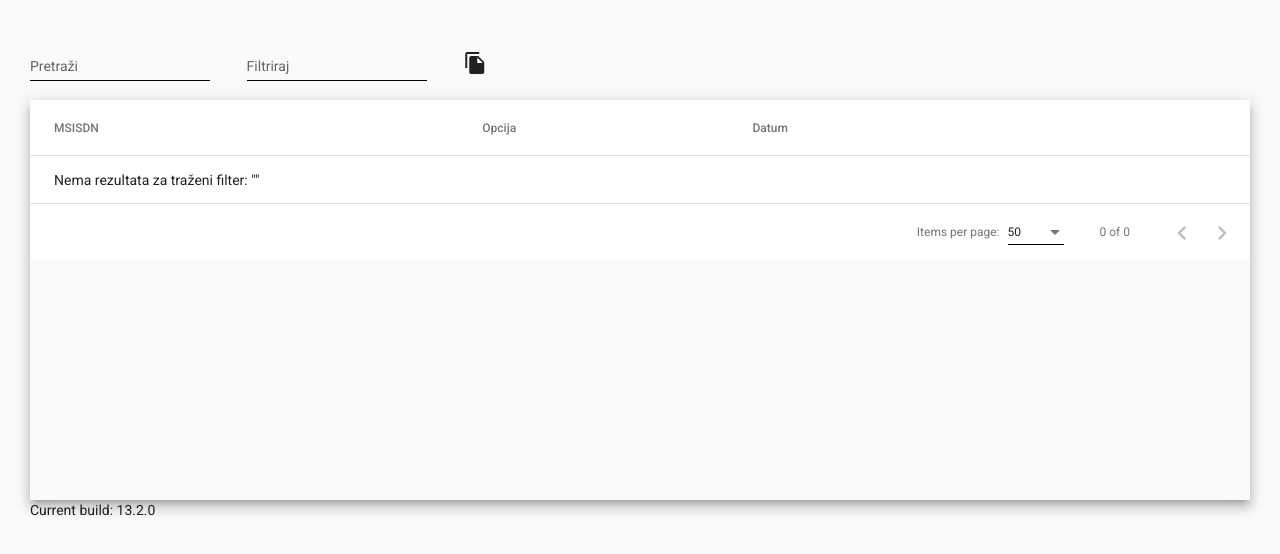
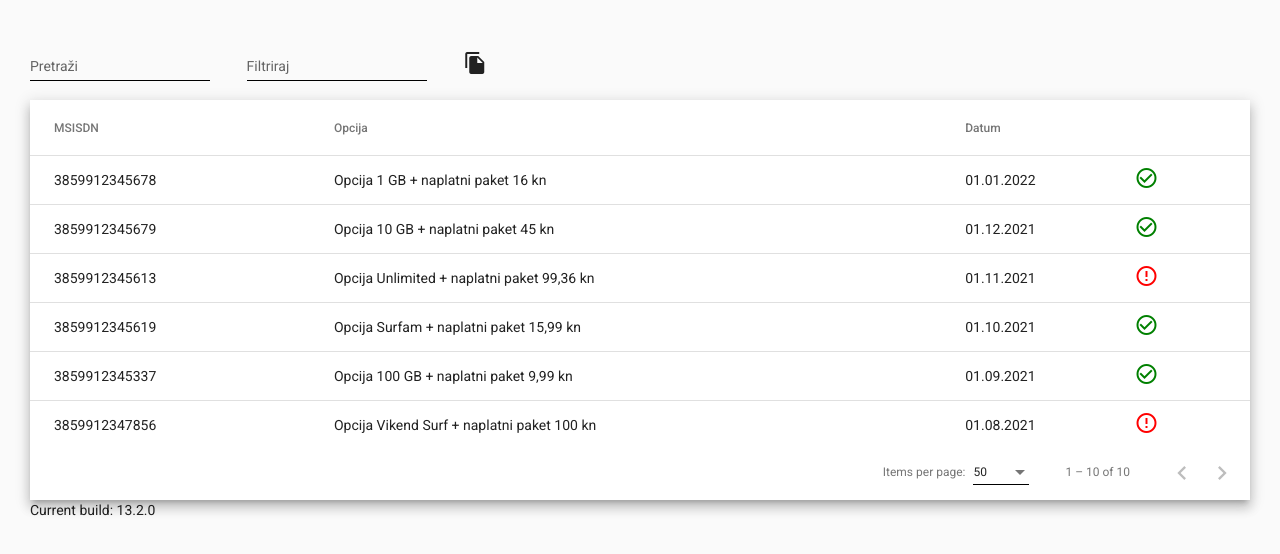
Before and after one commit to lukalik1234/angular-oausfg-1e2qqp, an Angular app: page / in a window 1280 px wide. Shown: the top 554 px of the page. Built offline with nearby package versions, Linux system fonts and the light colour scheme.

Commit message:
2 files modified

```diff
--- a/src/app/table-expandable-rows-example.css
+++ b/src/app/table-expandable-rows-example.css
@@ -123,6 +123,7 @@ tr.example-element-row:not(.example-expanded-row):active {
 }
 
 .excel:hover {
+  color: green;
   transform: scale(
     1.3
   ); /* (150% zoom - Note: if the zoom is too large, it will go outside of the viewport) */
--- a/src/app/table-expandable-rows-example.ts
+++ b/src/app/table-expandable-rows-example.ts
@@ -76,7 +76,118 @@ export interface PeriodicElement {
   billingAccount: number;
 }
 
-const ELEMENT_DATA: PeriodicElement[] = [];
+const ELEMENT_DATA: PeriodicElement[] = [
+  {
+    status: 'COMPLETED',
+    msisdn: '3859912345678',
+    oib: 18487863527,
+    opcija: 'Opcija 1 GB + naplatni paket 16 kn',
+    paket: 'PPR1',
+    customer: `Ante Nejasmic`,
+    datum: '01.01.2022',
+    error: '',
+    billingAccount: 1238712378,
+  },
+  {
+    status: 'COMPLETED',
+    msisdn: '3859912345679',
+    oib: 93937472664,
+    opcija: 'Opcija 10 GB + naplatni paket 45 kn',
+    paket: 'PPR10',
+    customer: 'Marko Petrakovic',
+    datum: '01.12.2021',
+    error: '',
+    billingAccount: 12983127983,
+  },
+  {
+    status: 'FAILED',
+    msisdn: '3859912345613',
+    oib: 16652846009,
+    opcija: 'Opcija Unlimited + naplatni paket 99,36 kn',
+    paket: 'UNLIMITED',
+    customer: `Petar Hektorović`,
+    datum: '01.11.2021',
+    error: 'BA account nije aktivan!',
+    billingAccount: 8945387345,
+  },
+  {
+    status: 'COMPLETED',
+    msisdn: '3859912345619',
+    oib: 84153801177,
+    opcija: 'Opcija Surfam + naplatni paket 15,99 kn',
+    paket: 'SURF',
+    customer: `Juraj Dobrilo`,
+    datum: '01.10.2021',
+    error: '',
+    billingAccount: 5765674334,
+  },
+  {
+    status: 'COMPLETED',
+    msisdn: '3859912345337',
+    oib: 98510132352,
+    opcija: 'Opcija 100 GB + naplatni paket 9,99 kn',
+    paket: 'PPR100',
+    customer: `Igor Vlahek`,
+    datum: '01.09.2021',
+    error: '',
+    billingAccount: 436765445221,
+  },
+  {
+    status: 'FAILED',
+    msisdn: '3859912347856',
+    oib: 29001321666,
+    opcija: 'Opcija Vikend Surf + naplatni paket 100 kn',
+    paket: 'VIKEND',
+    customer: `Petar Preradović`,
+    datum: '01.08.2021',
+    error: 'Ne postojeći MSISDN.',
+    billingAccount: 12377347433,
+  },
+  {
+    status: 'COMPLETED',
+    msisdn: '3859912343726',
+    oib: 62929386226,
+    opcija: 'Opcija Stara + naplatni paket 1 kn',
+    paket: 'STARA',
+    customer: `Ivica Marica`,
+    datum: '01.07.2021',
+    error: '',
+    billingAccount: 58454834538,
+  },
+  {
+    status: 'COMPLETED',
+    msisdn: '3859912345638',
+    oib: 90646527917,
+    opcija: 'Opcija Mala + naplatni paket 0 kn',
+    paket: 'MALA',
+    customer: `Ivana Mesar`,
+    datum: '01.06.2021',
+    error: '',
+    billingAccount: 12378321678,
+  },
+  {
+    status: 'COMPLETED',
+    msisdn: '3859912345676',
+    oib: 64211795970,
+    opcija: 'Opcija Oliver + naplatni paket 9,99 kn',
+    paket: 'OLIVER',
+    customer: `Krešimir Kanibal`,
+    datum: '01.05.2021',
+    error: '',
+    billingAccount: 8956875632,
+  },
+  {
+    status: 'FAILED',
+    msisdn: '3859912345765',
+    oib: 64211795950,
+    opcija: 'Opcija Silver + naplatni paket 195 kn',
+    paket: 'SILVER',
+    customer: `Marko Govance`,
+    datum: '01.04.2021',
+    error: 'Naplatni zahtjev u grešci!',
+    billingAccount: 348577435832,
+  },
+];
 
 /**  Copyright 2022 Google LLC. All Rights Reserved.
     Use of this source code is governed by an MIT-style license that
```
